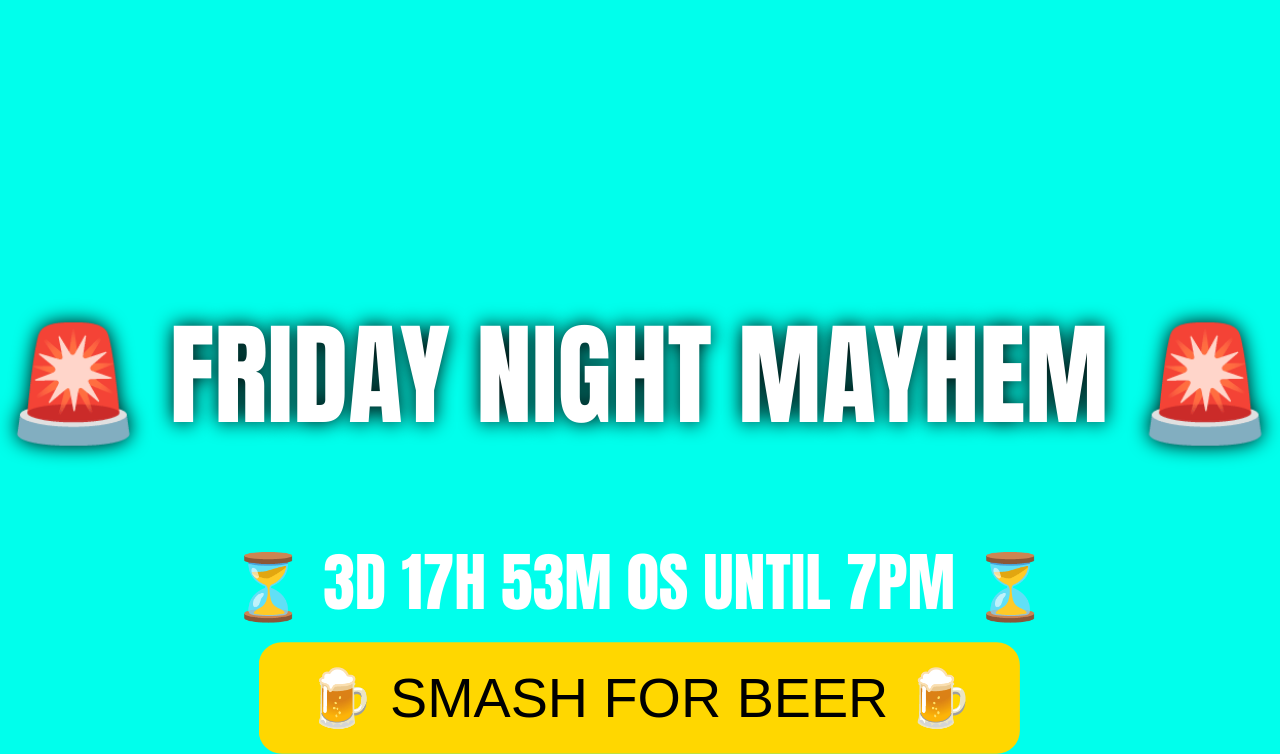
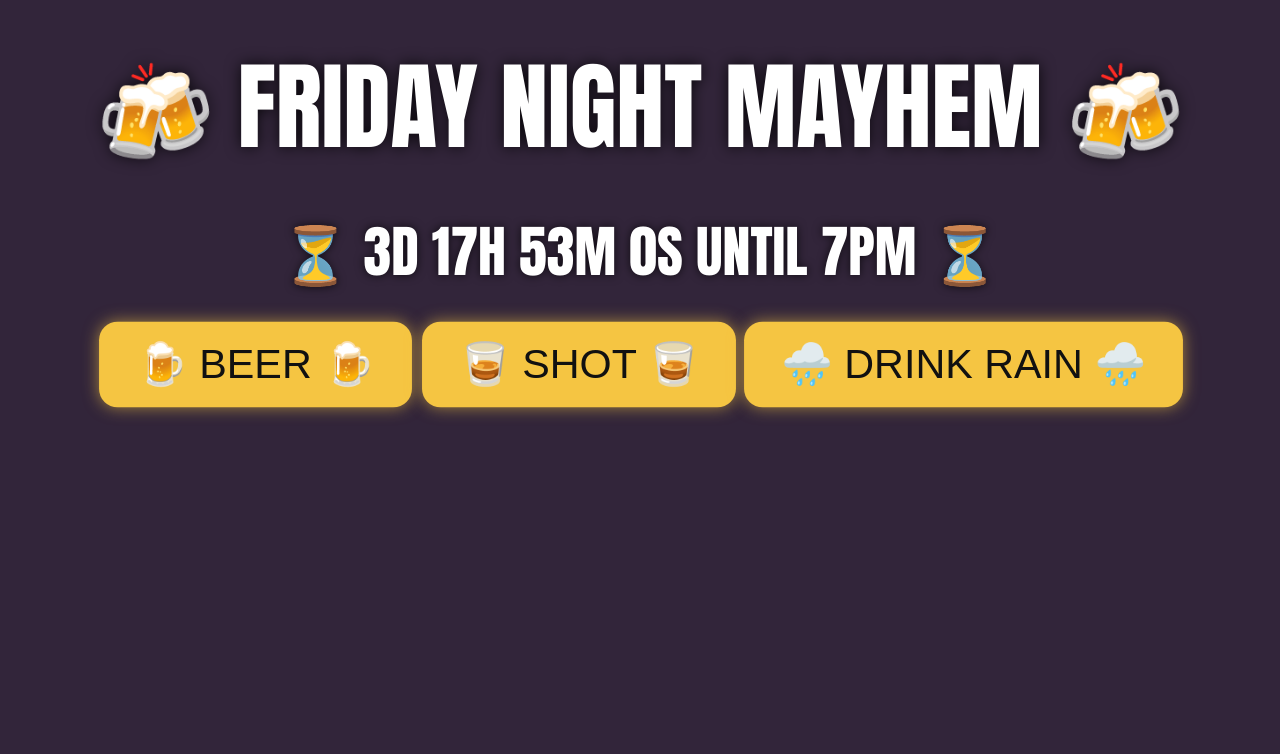
Before and after one commit to AJAdams23/Countdown, a plain HTML site: page index.html in a window 1280 px wide. Shown: the part 180-934 px from the top of the page. After the commit the page ends 800 px from the top, so only its background shows below. Drawn offline with Linux system fonts and the light colour scheme.

Commit message:
Another update

```diff
--- a/index.html
+++ b/index.html
@@ -6,67 +6,86 @@
 <meta name="viewport" content="width=device-width, initial-scale=1.0">
 
 <style>
-  * { box-sizing: border-box; }
+* {
+  box-sizing: border-box;
+}
 
 body {
   margin: 0;
   height: 100vh;
   overflow: hidden;
   font-family: Impact, Arial Black, sans-serif;
-    text-align: center;
   color: white;
-    animation: bgChaos 0.3s infinite;
+  background: #1a1a2e;
+  animation: bgChaos 6s infinite alternate;
 }
 
+/* Calm club-style color cycling */
 @keyframes bgChaos {
-    0% { background: red; }
-    25% { background: purple; }
-    50% { background: lime; }
-    75% { background: cyan; }
-    100% { background: red; }
+  0%   { background: #1a1a2e; }
+  25%  { background: #16213e; }
+  50%  { background: #0f3460; }
+  75%  { background: #53354a; }
+  100% { background: #1a1a2e; }
 }
 
+/* True center layout */
 #container {
-    position: relative;
-    top: 50%;
-    transform: translateY(-50%);
-    animation: screenShake 0.15s infinite;
+  position: absolute;
+  inset: 0;
+  display: flex;
+  flex-direction: column;
+  justify-content: center;
+  align-items: center;
+  gap: 30px;
+  text-align: center;
+  animation: screenShake 0.25s infinite;
 }
 
 @keyframes screenShake {
-    0% { transform: translate(-5px, 5px); }
-    25% { transform: translate(5px, -5px); }
-    50% { transform: translate(-5px, -5px); }
-    75% { transform: translate(5px, 5px); }
+  0%   { transform: translate(0, 0); }
+  25%  { transform: translate(2px, -2px); }
+  50%  { transform: translate(-2px, 2px); }
+  75%  { transform: translate(2px, 2px); }
   100% { transform: translate(0, 0); }
 }
 
 h1 {
-    font-size: clamp(3rem, 10vw, 7rem);
-    text-shadow: 0 0 20px black;
+  font-size: clamp(2.5rem, 8vw, 6rem);
+  margin: 0;
+  text-shadow: 0 0 15px rgba(0,0,0,0.8);
 }
 
 #countdown {
-    font-size: clamp(2rem, 6vw, 4rem);
-    margin: 20px;
+  font-size: clamp(1.8rem, 5vw, 3.5rem);
+  text-shadow: 0 0 10px rgba(0,0,0,0.7);
+}
+
+.buttons {
+  display: flex;
+  gap: 20px;
+  flex-wrap: wrap;
+  justify-content: center;
 }
 
 button {
-    font-size: clamp(1.5rem, 5vw, 3rem);
-    padding: 20px 40px;
+  font-size: clamp(1.4rem, 4vw, 2.5rem);
+  padding: 18px 36px;
   border: none;
-    border-radius: 20px;
+  border-radius: 18px;
   cursor: pointer;
-    background: gold;
-    color: black;
-    animation: buttonPulse 0.4s infinite alternate;
+  background: #f5c542;
+  color: #111;
+  box-shadow: 0 0 15px rgba(245,197,66,0.6);
+  animation: buttonPulse 0.8s infinite alternate;
 }
 
 @keyframes buttonPulse {
   from { transform: scale(1); }
-    to { transform: scale(1.2); }
+  to   { transform: scale(1.08); }
 }
 
+/* Drink overlay */
 #drinkOverlay {
   position: fixed;
   inset: 0;
@@ -80,13 +99,28 @@
 #drinkOverlay img {
   max-width: 80vw;
   max-height: 80vh;
-    animation: spinZoom 0.6s infinite linear;
+  animation: spinZoom 0.8s infinite linear;
 }
 
 @keyframes spinZoom {
-    0% { transform: rotate(0deg) scale(1); }
-    50% { transform: rotate(180deg) scale(1.4); }
+  0%   { transform: rotate(0deg) scale(1); }
+  50%  { transform: rotate(180deg) scale(1.3); }
   100% { transform: rotate(360deg) scale(1); }
+}
+
+/* Falling drink emojis */
+.drink {
+  position: fixed;
+  top: -100px;
+  font-size: 4rem;
+  animation: fall linear forwards;
+  z-index: 1000;
+}
+
+@keyframes fall {
+  to {
+    transform: translateY(120vh) rotate(720deg);
+  }
 }
 </style>
 </head>
@@ -94,9 +128,14 @@
 <body>
 
 <div id="container">
-  <h1>🚨 FRIDAY NIGHT MAYHEM 🚨</h1>
+  <h1>🍻 FRIDAY NIGHT MAYHEM 🍻</h1>
   <div id="countdown">LOADING...</div>
-  <button onclick="summonDrink()">🍺 SMASH FOR BEER 🍺</button>
+
+  <div class="buttons">
+    <button onclick="summonDrink()">🍺 BEER 🍺</button>
+    <button onclick="summonShot()">🥃 SHOT 🥃</button>
+    <button onclick="drinkRain()">🌧️ DRINK RAIN 🌧️</button>
+  </div>
 </div>
 
 <div id="drinkOverlay" onclick="hideDrink()">
@@ -118,8 +157,14 @@ const drinkImg = document.getElementById("drinkImg");
 const boom = document.getElementById("boom");
 
 function summonDrink() {
-  const random = drinks[Math.floor(Math.random() * drinks.length)];
-  drinkImg.src = random;
+  drinkImg.src = drinks[Math.floor(Math.random() * drinks.length)];
+  overlay.style.display = "flex";
+  boom.currentTime = 0;
+  boom.play();
+}
+
+function summonShot() {
+  drinkImg.src = "https://upload.wikimedia.org/wikipedia/commons/1/15/Shot_glass.jpg";
   overlay.style.display = "flex";
   boom.currentTime = 0;
   boom.play();
@@ -129,6 +174,21 @@ function hideDrink() {
   overlay.style.display = "none";
 }
 
+function drinkRain() {
+  for (let i = 0; i < 25; i++) {
+    setTimeout(() => {
+      const d = document.createElement("div");
+      d.className = "drink";
+      d.innerText = ["🍺","🥃","🍹","🍻"][Math.floor(Math.random()*4)];
+      d.style.left = Math.random() * 100 + "vw";
+      d.style.animationDuration = (Math.random() * 2 + 2) + "s";
+      document.body.appendChild(d);
+      setTimeout(() => d.remove(), 4000);
+    }, i * 120);
+  }
+}
+
+/* Countdown to Friday 7PM */
 function getNextFriday7PM() {
   const now = new Date();
   const friday = new Date(now);
@@ -144,14 +204,17 @@ const cd = document.getElementById("countdown");
 
 setInterval(() => {
   const diff = target - new Date();
+
   if (diff <= 0) {
     document.body.innerHTML = "🎉🍻 IT'S FRIDAY NIGHT 🍻🎉";
     return;
   }
+
   const d = Math.floor(diff / 86400000);
   const h = Math.floor(diff / 3600000 % 24);
   const m = Math.floor(diff / 60000 % 60);
   const s = Math.floor(diff / 1000 % 60);
+
   cd.innerHTML = `⏳ ${d}D ${h}H ${m}M ${s}S UNTIL 7PM ⏳`;
 }, 1000);
 </script>
```
Lines whose indentation alone changed are shown as unchanged.
